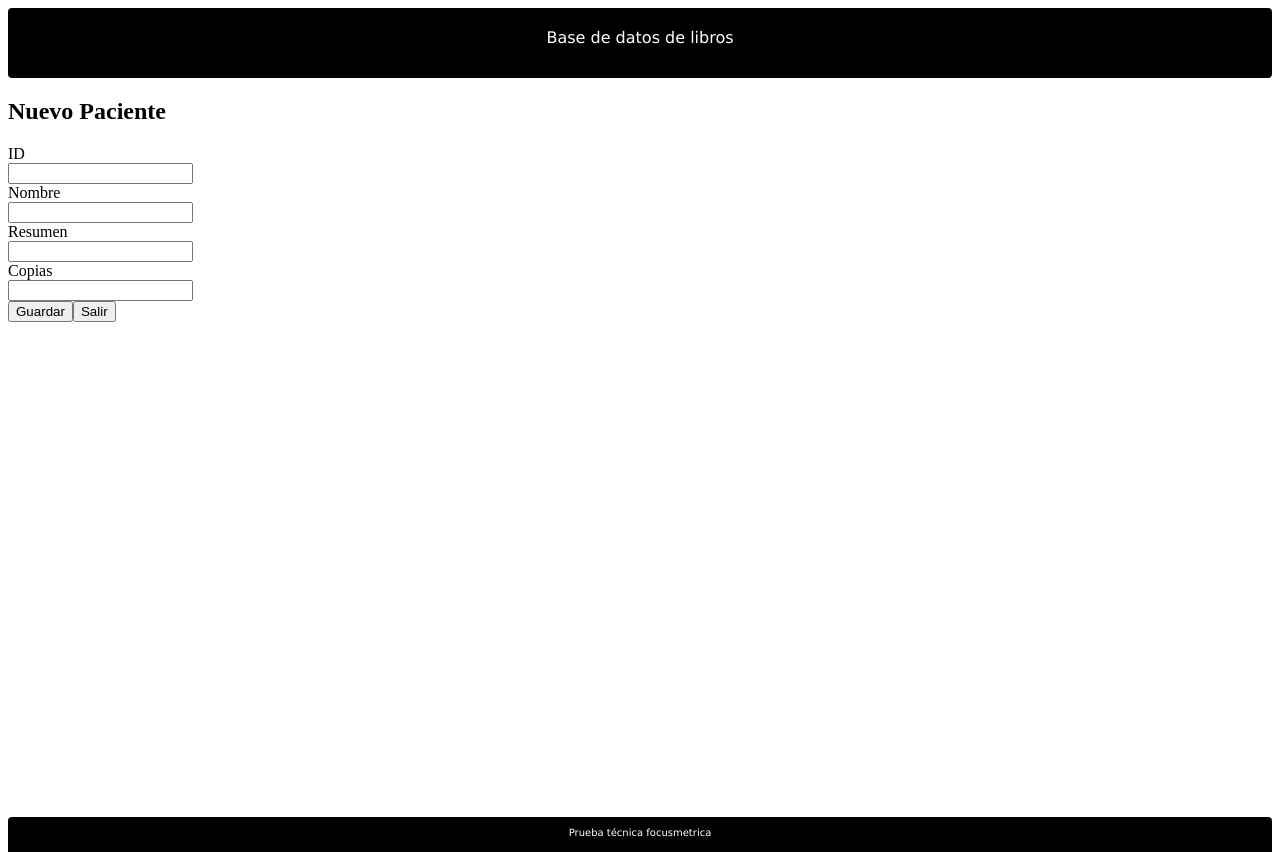
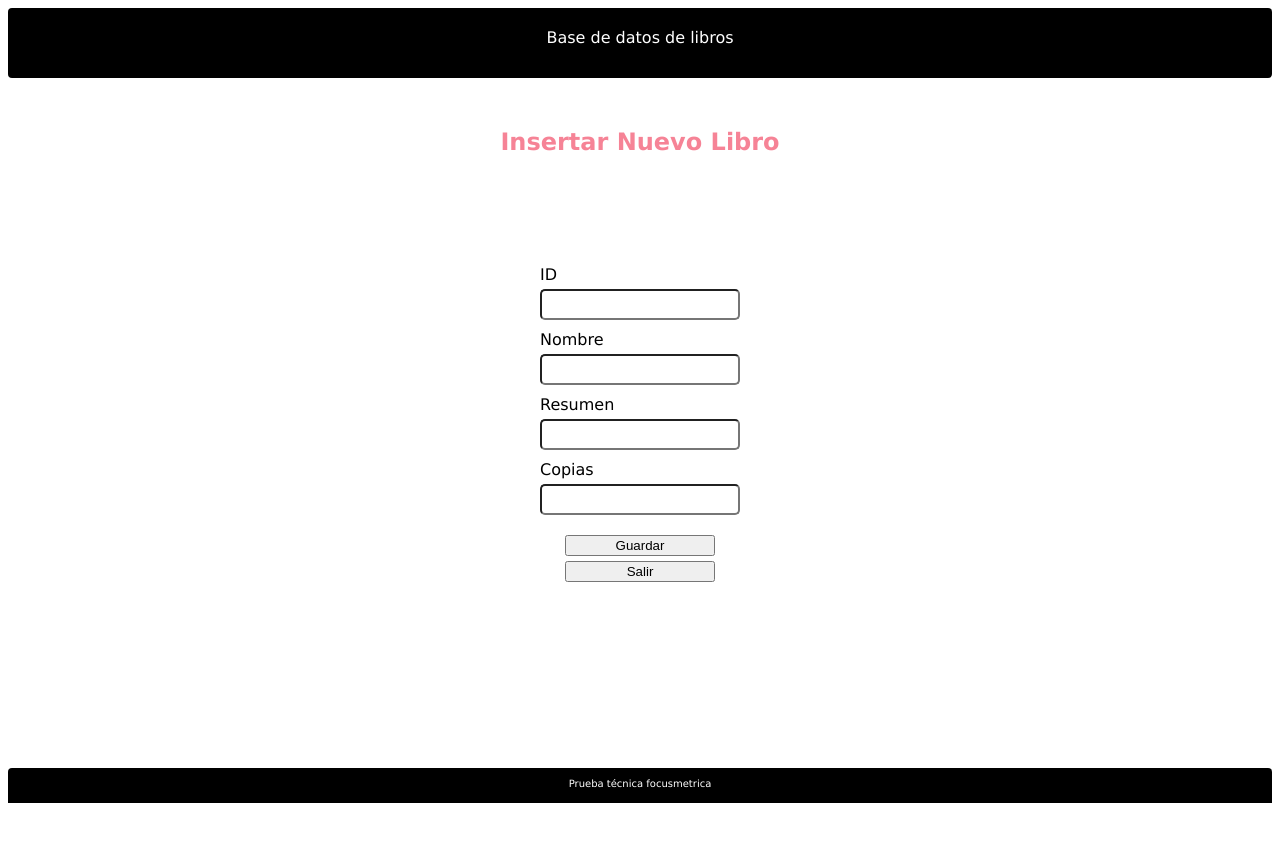
Before and after one commit to Nuriacode/front-vue3-prueba-tecnica, a Vue app: page /nuevo in a window 1280 px wide. After the commit the page ends 816 px from the top, so only its background shows below. Built offline with nearby package versions, Linux system fonts and the light colour scheme.

Commit message:
add styles of new book

```diff
--- a/src/views/EditarUsuario.vue
+++ b/src/views/EditarUsuario.vue
@@ -1,6 +1,5 @@
 <template>
   <h2>Editar Información Libro</h2>
-  <img src="/user.png"/>
   <div class="container">
     <form action="" class="">
       <div class="">
@@ -27,70 +26,6 @@
           <input type="text" v-model="form.userId" name="userID" id="userID" />
         </div>
       </div>
-      <!-- <div class="">
-          <div class="col">
-            <label for="" class="">Correo</label>
-            <div class="">
-              <input
-                type="text"
-                class="form-control"
-                name="correo"
-                id="correo"
-                v-model="form.correo"
-              />
-            </div>
-          </div>
-          <div class="">
-            <label for="" class="">codigo Postal</label>
-            <div class="">
-              <input
-                type="text"
-                class="form-control"
-                name="codigopostal"
-                id="codigopostal"
-                v-model="form.codigoPostal"
-              />
-            </div>
-          </div>
-        </div>
-        <div class="">
-          <div class="col">
-            <label for="" class="">Genero</label>
-            <div class="col-sm-7">
-              <input
-                type="text"
-                class=""
-                name="genero"
-                id="genero"
-                v-model="form.genero"
-              />
-            </div>
-          </div>
-          <div class="col">
-            <label for="" class="">Telefono</label>
-            <div class="col-sm-7">
-              <input
-                type="text"
-                class=""
-                name="telefono"
-                id="telefono"
-                v-model="form.telefono"
-              />
-            </div>
-          </div>
-        </div>
-        <div class="">
-          <label for="" class="">Fecha nacimiento</label>
-          <div class="col-sm-4">
-            <input
-              type="text"
-              class=""
-              name="fechanacimineto"
-              id="telefono"
-              v-model="form.fechaNacimiento"
-            />
-          </div>
-        </div> -->
       <div class="">
         <button type="button" class="btn btn-primary" v-on:click="editar()">
           Editar
--- a/src/views/LogIn.vue
+++ b/src/views/LogIn.vue
@@ -1,6 +1,7 @@
 <template>
   <router-view>
     <div class="container">
+     <img src="/user.png"/>
       <h3 >Login</h3>
       <!-- Login Form -->
       <form class="container__form" v-on:submit.prevent="login">
@@ -64,19 +65,25 @@ export default {
 </script>
 <style lang="scss" scoped>
 .container {
-  height: 80vh;
+  height: 86vh;
   display: flex;
   flex-direction: column;
   justify-content: center;
   align-content: center;
 
+  img {
+    width: 120px;
+    align-self: center;
+  }
+
   h3 {
     font-family: 'Lucida Sans', 'Lucida Sans Regular', 'Lucida Grande', 'Lucida Sans Unicode', Geneva, Verdana, sans-serif;
     align-self: center;
-    margin-bottom: 75px;
+    margin-bottom: 45px;
     font-size: 35px;
-    color: rgb(217, 164, 233);
+    color: rgb(0, 0, 0);
   }
+
 
   form{
     display: flex;
--- a/src/views/NuevoUsuario.vue
+++ b/src/views/NuevoUsuario.vue
@@ -1,62 +1,29 @@
 <template>
-
-<h2 class="title">Nuevo Paciente</h2>
+  <h2 class="title">Insertar Nuevo Libro</h2>
   <form class="container" v-on:submit.prevent="login">
-  <article>
+    <div class="inputs">
       <label for="id" class="">ID</label>
-        <div>
-          <input
-            type="number"
-            name="id"
-            id="id"
-            class=""
-          />
+      <input type="number" name="id" id="id" />
     </div>
-      </article>
-  <div>
-    <form action="" class="">
-      <div class="">
+    <div class="inputs">
       <label for="title" class="control-label col-sm-2">Nombre</label>
-        <div>
-          <input
-            type="text"
-            name="title"
-            id="title"
-            class=""
-          />
+      <input type="text" name="title" id="title" class="" />
     </div>
+    <div class="inputs">
+      <label for="body" class="">Resumen</label>
+      <input type="text" class="" name="body" id="body" />
     </div>
-      <div>
-        <label for="body" class="">Resumen</label>
-        <div>
-          <input
-            type="text"
-            class=""
-            name="body"
-            id="body"
-          />
+    <div class="inputs">
+      <label for="userID" class="">Copias</label>
+      <input type="text" class="" name="userID" id="userID" />
     </div>
-      </div>
-      <div>
-        <label for="userID" class="">Copias</label>
-        <div>
-          <input
-            type="text"
-            class=""
-            name="userID"
-            id="userID"
-          />
-        </div>
-      </div>
-      <div>
+    <div class="buttons">
       <button type="button" class="btn btn-primary" v-on:click="guardar()">
         Guardar
       </button>
       <button type="button" class="btn btn-dark margen" v-on:click="salir()">
         Salir
       </button>
-      </div>
-    </form>
     </div>
   </form>
 </template>
@@ -70,17 +37,19 @@ export default {
         id: "",
         title: "",
         body: "",
-         userId: ""
+        userId: "",
       },
     };
   },
   methods: {
     async guardar() {
       try {
-        const response = await axios.post('https://jsonplaceholder.typicode.com/posts', (this.form))
-        console.log(response)
-      }
-      catch(error) {
+        const response = await axios.post(
+          "https://jsonplaceholder.typicode.com/posts",
+          this.form
+        );
+        console.log(response);
+      } catch (error) {
         console.error(error);
       }
     },
@@ -91,19 +60,47 @@ export default {
 };
 </script>
 <style lang="scss" scoped>
-.container{
+.title {
+  font-family: "Lucida Sans", "Lucida Sans Regular", "Lucida Grande",
+    "Lucida Sans Unicode", Geneva, Verdana, sans-serif;
+  color: rgb(246, 131, 150);
+  text-align: center;
+  margin-top: 50px;
+  margin-bottom: -100px;
+}
+.container {
   display: flex;
   flex-direction: column;
-  height: 84vh;
-  h2{
-  font-family: 'Lucida Sans', 'Lucida Sans Regular', 'Lucida Grande', 'Lucida Sans Unicode', Geneva, Verdana, sans-serif;
-  align-self: center;
-  article{
-    align-self: center;
+  height: 89vh;
+  font-family: "Lucida Sans", "Lucida Sans Regular", "Lucida Grande",
+    "Lucida Sans Unicode", Geneva, Verdana, sans-serif;
+  justify-content: center;
   align-content: center;
   align-items: center;
 
+  .inputs {
+    display: flex;
+    flex-direction: column;
+    font-family: "Lucida Sans", "Lucida Sans Regular", "Lucida Grande",
+      "Lucida Sans Unicode", Geneva, Verdana, sans-serif;
+    gap: 5px;
+    width: 200px;
+    margin-bottom: 10px;
+    input {
+      border-radius: 5px;
+      height: 25px;
     }
   }
 }
+
+.buttons {
+  font-family: "Lucida Sans", "Lucida Sans Regular", "Lucida Grande", "Lucida Sans Unicode", Geneva, Verdana, sans-serif;
+  display: flex;
+  flex-direction: column;
+  gap: 5px;
+  margin-top: 10px;
+  height: 25px;
+  border-radius: 7px;
+  width: 150px;
+}
 </style>
```
Lines whose indentation alone changed are shown as unchanged.
